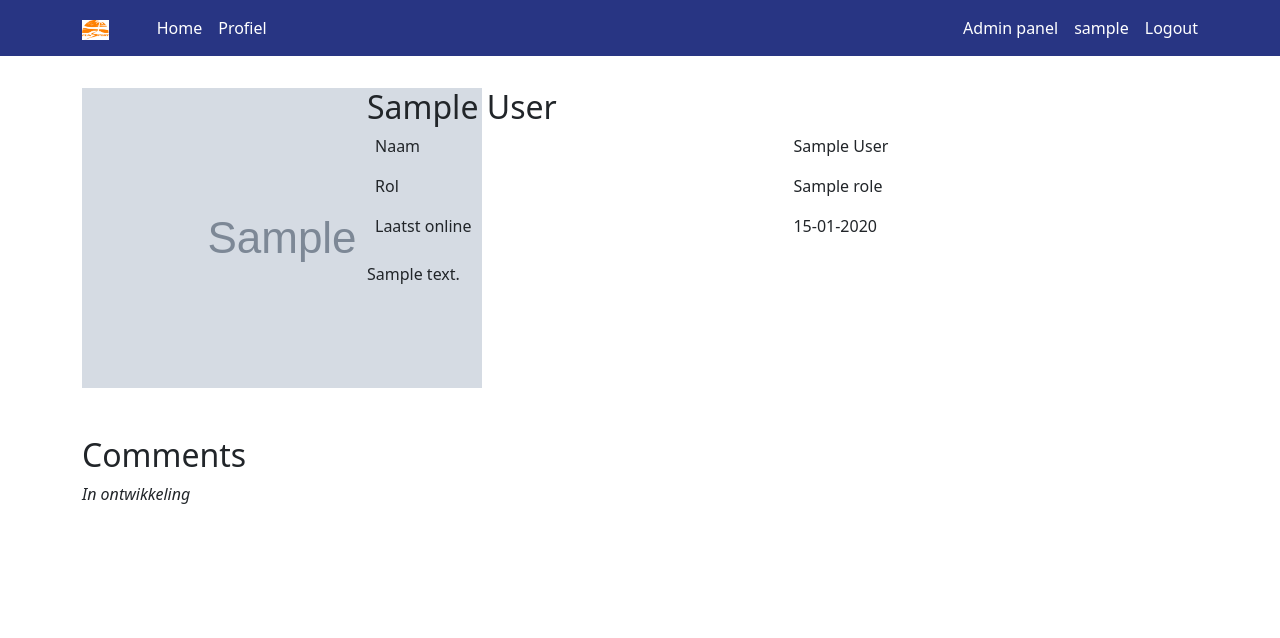
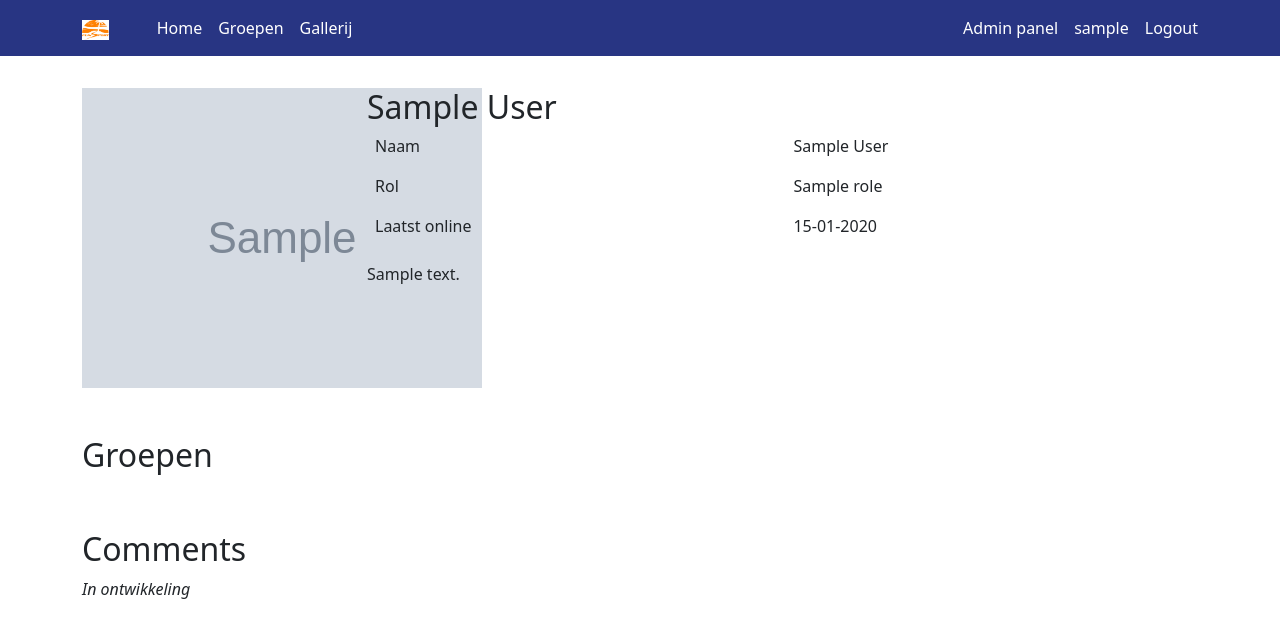
Before and after one commit to alterlai/funsport, a Django app: page /profile in a window 1280 px wide. Shown: the top 638 px of the page. Run offline with Django 4.2, Linux system fonts and the light colour scheme; a user stored in the database is signed in; tables that the repository leaves empty hold one stand-in row (values such as "Sample post"); grey boxes marked "Sample" are stand-in pictures.

Commit message:
Groups page

```diff
--- a/apps/profiles/templates/profile.html
+++ b/apps/profiles/templates/profile.html
@@ -31,6 +31,15 @@
 
         <div class="row mt-5">
             <div class="col-sm-12">
+                <h2>Groepen</h2>
+                {% for group in user.groups.all %}
+                    {{ group }}
+                {% endfor %}
+            </div>
+        </div>
+
+        <div class="row mt-5">
+            <div class="col-sm-12">
                 <h2>Comments</h2>
                 <i>In ontwikkeling</i>
             </div>
--- a/apps/profiles/urls.py
+++ b/apps/profiles/urls.py
@@ -1,8 +1,9 @@
 from django.urls import path
-from .views import profile_view
+from .views import *
 
 app_name = 'profiles'
 
 urlpatterns = [
-    path('', profile_view, name="profile")
+    path('', profile_view, name="profile"),
+    path('groups', group_index, name="group_index")
 ]
--- a/apps/profiles/views.py
+++ b/apps/profiles/views.py
@@ -1,5 +1,6 @@
 from django.shortcuts import render
 from django.contrib.auth.decorators import login_required
+from django.contrib.auth.models import Group
 
 @login_required
 def profile_view(request):
@@ -8,3 +9,18 @@
         'profile.html',
         {'user': request.user}
     )
+
+def group_index(request):
+    """
+    Geef een overzicht van alle groepen en bijbehorende leden.
+    Args:
+        request:
+
+    Returns: HTTPResponse
+    """
+    groups = Group.objects.all()
+    return render(
+        request,
+        'groups/index.html',
+        {'groups': groups}
+    )
--- a/funsport/templates/partials/topnav.html
+++ b/funsport/templates/partials/topnav.html
@@ -8,8 +8,9 @@
             <ul>
                 <li><a href="{% url "public:home" %}">Home</a></li>
                 {% if user.is_authenticated %}
-                    <li><a href="{% url 'profiles:profile' %}">Profiel</a></li>
-                    <li><a href="{% url 'gallery:index' %}"></a></li>
+                    <li><a href="{% url 'profiles:group_index' %}">Groepen</a></li>
+                    <li><a href="{% url 'gallery:index' %}">Gallerij</a></li>
+
                 {% endif %}
 
             </ul>
@@ -19,7 +20,7 @@
                 <li><a href="{% url 'admin:index' %}">Admin panel</a></li>
             {% endif %}
             {% if user.is_authenticated %}
-                <li><a href="#">{{ user.username }}</a></li>
+                <li><a href="{% url "profiles:profile" %}">{{ user.username }}</a></li>
                 <li><a href="{% url "logout" %}">Logout</a></li>
             {% else %}
                 <li><a href="{% url 'login' %}">Login</a></li>
```
Also changed, not shown: apps/profiles/templates/groups/index.html (added, +12 -0 lines).
